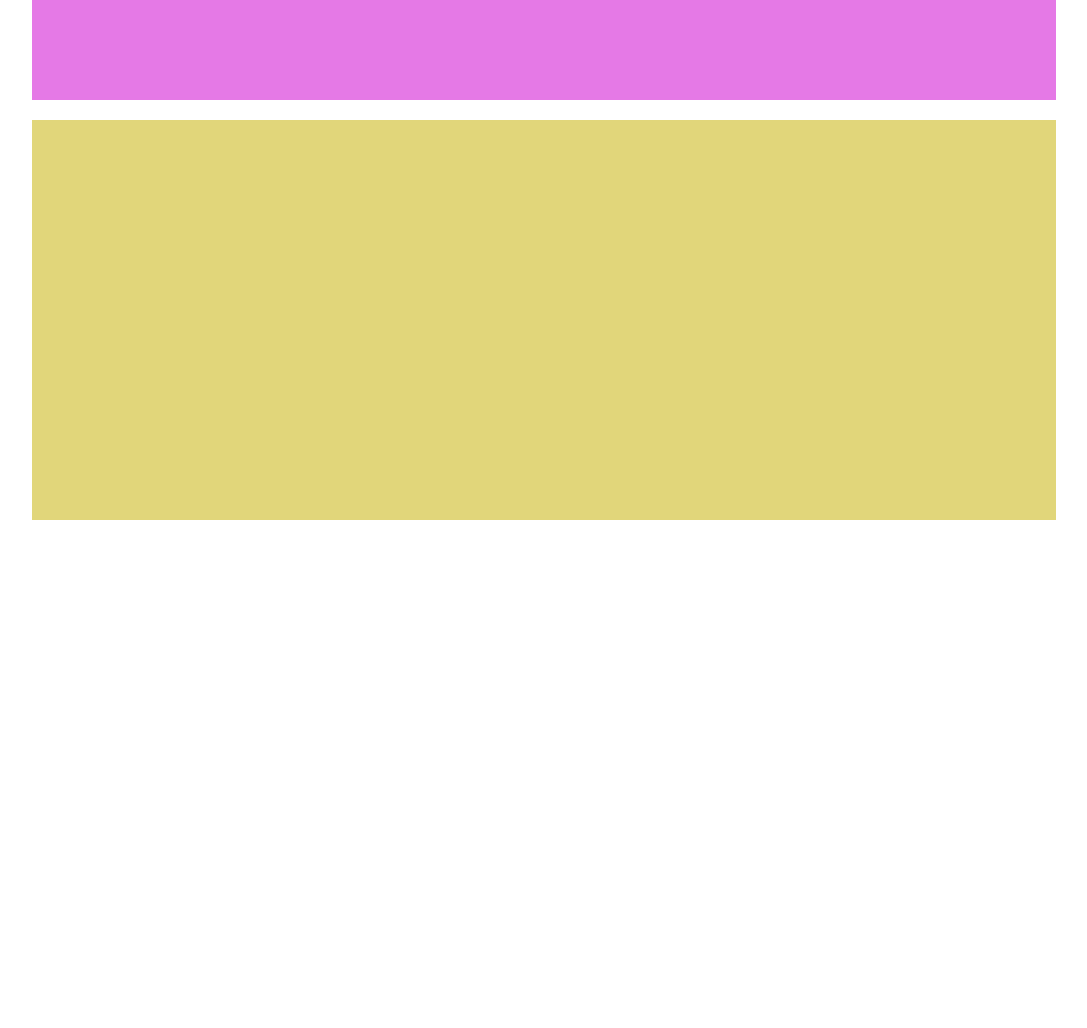
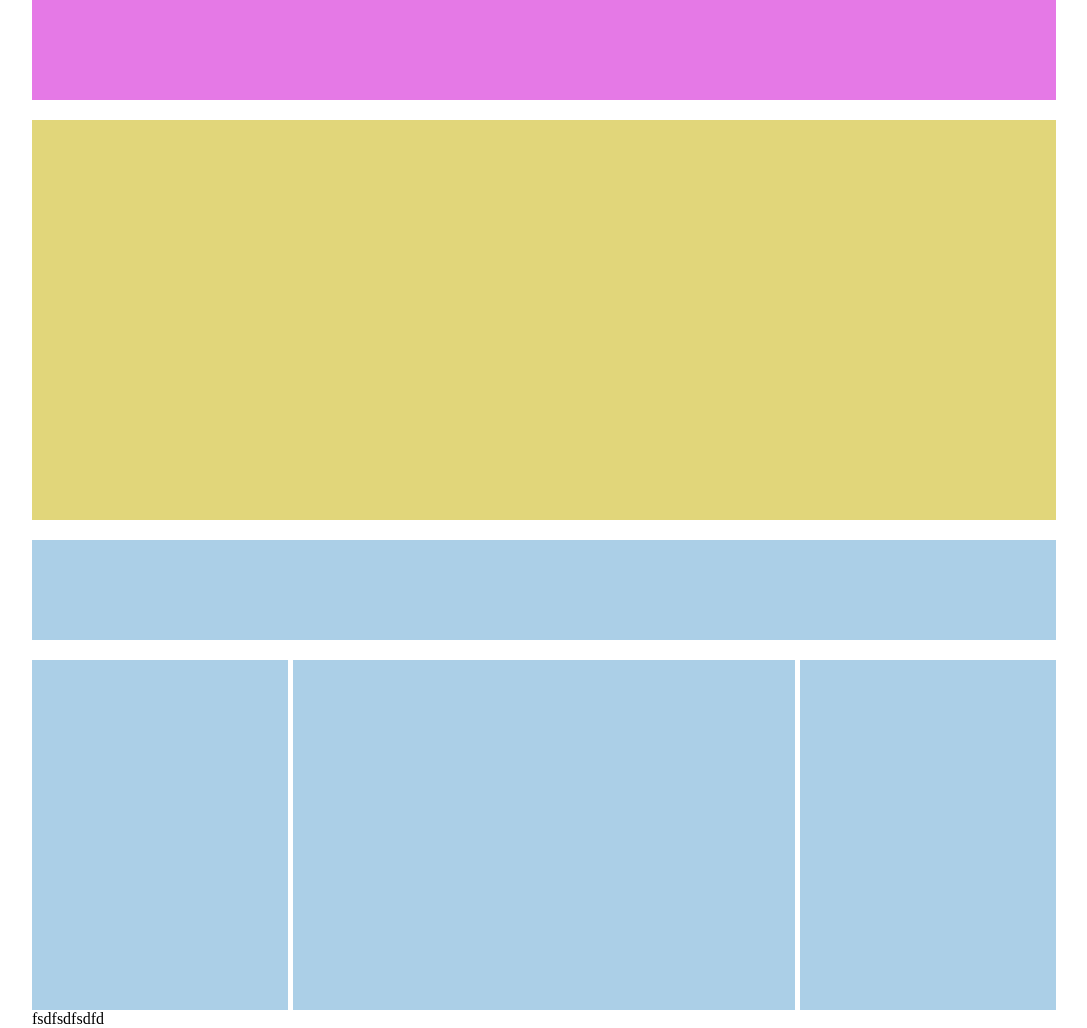
Before and after one commit to Angelo7x/htmlcss-struttura-wp, a plain HTML site: page index.html in a window 1280 px wide. Shown: the whole page, without its empty margins (96-1183 px from the left). Before the commit the page ends 800 px from the top, so only its background shows below. Drawn offline with Linux system fonts and the light colour scheme.

Commit message:
fine main

```diff
--- a/css/style.css
+++ b/css/style.css
@@ -32,11 +32,41 @@
     float: left;
 }
 
-.col-left
+.col-left {
+    background-color: #abcfe7;
+    height: 350px;
+    width: 25%;
+    margin-top: 20px;
+}
 
-.foot {
-    background-color: #8801fe;
-    height: 75px;
-    width: 100%;
+.col-center {
+    background-color: #abcfe7;
+    height: 350px;
+    width: calc(50% - 10px);
+    margin-top: 20px;
+    margin-left: 5px;
+    margin-right: 5px;
 
 }
+
+.col-right {
+    background-color: #abcfe7;
+    height: 350px;
+    width: 25%;
+    margin-top: 20px;
+}
+
+.top-bar {
+    height: 100px;
+    background-color: #abcfe7;
+    width: 100%;
+    margin-top: 20px;
+}
+
+/* .foot {
+    background-color: red;
+    height: 200px;
+    width: 100%;
+    margin-top: 20px;
+
+} */
--- a/index.html
+++ b/index.html
@@ -21,6 +21,7 @@
             <!-- /corpo -->
             <!-- sezioni float -->
             <section>
+                <div class="top-bar"></div>
                 <div class="clearfix"></div>
                     <div class="col-left"></div>
                     <div class="col-center"></div>
@@ -30,7 +31,9 @@
             <!-- /sezioni float -->
 
             <!-- foot -->
-            <footer class="foot"></footer>
+            <footer>
+                <div class="foot">fsdfsdfsdfd</div>
+            </footer>
             <!-- /foot -->
         </div>
 
```
